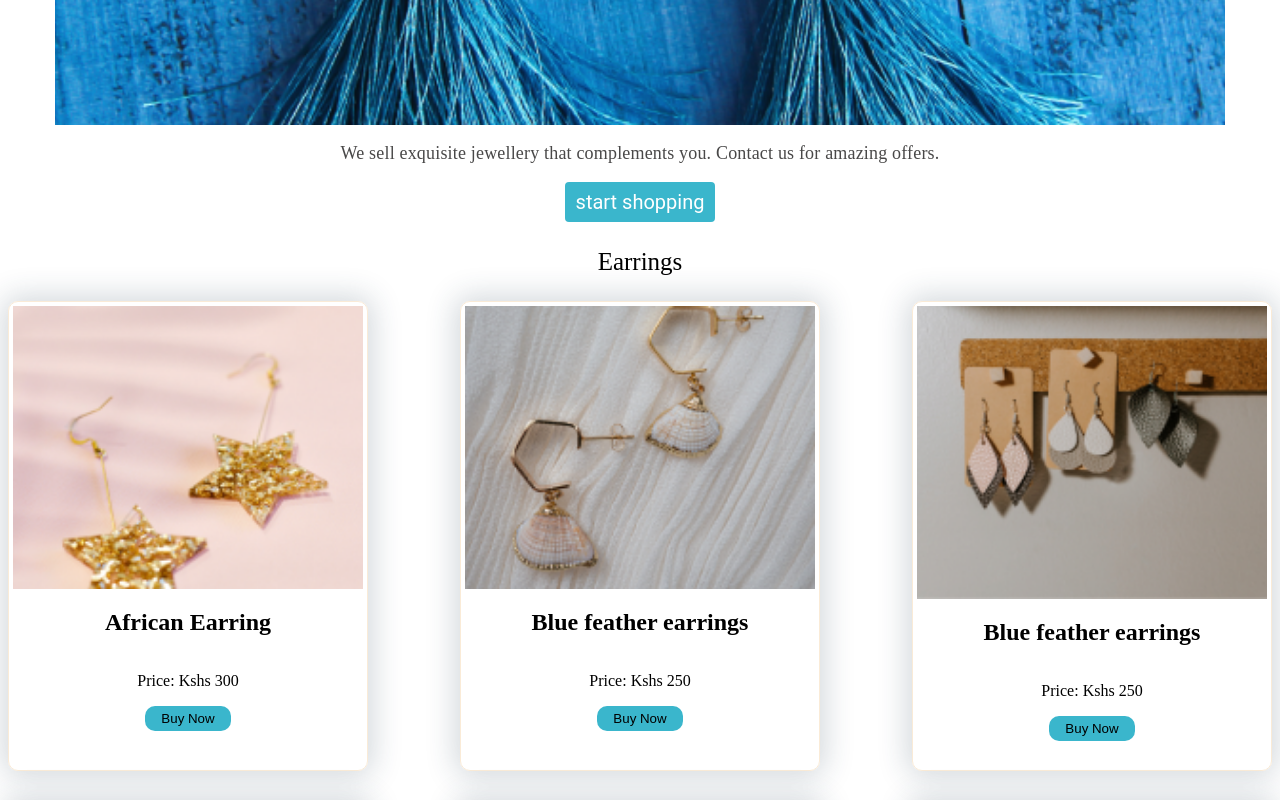
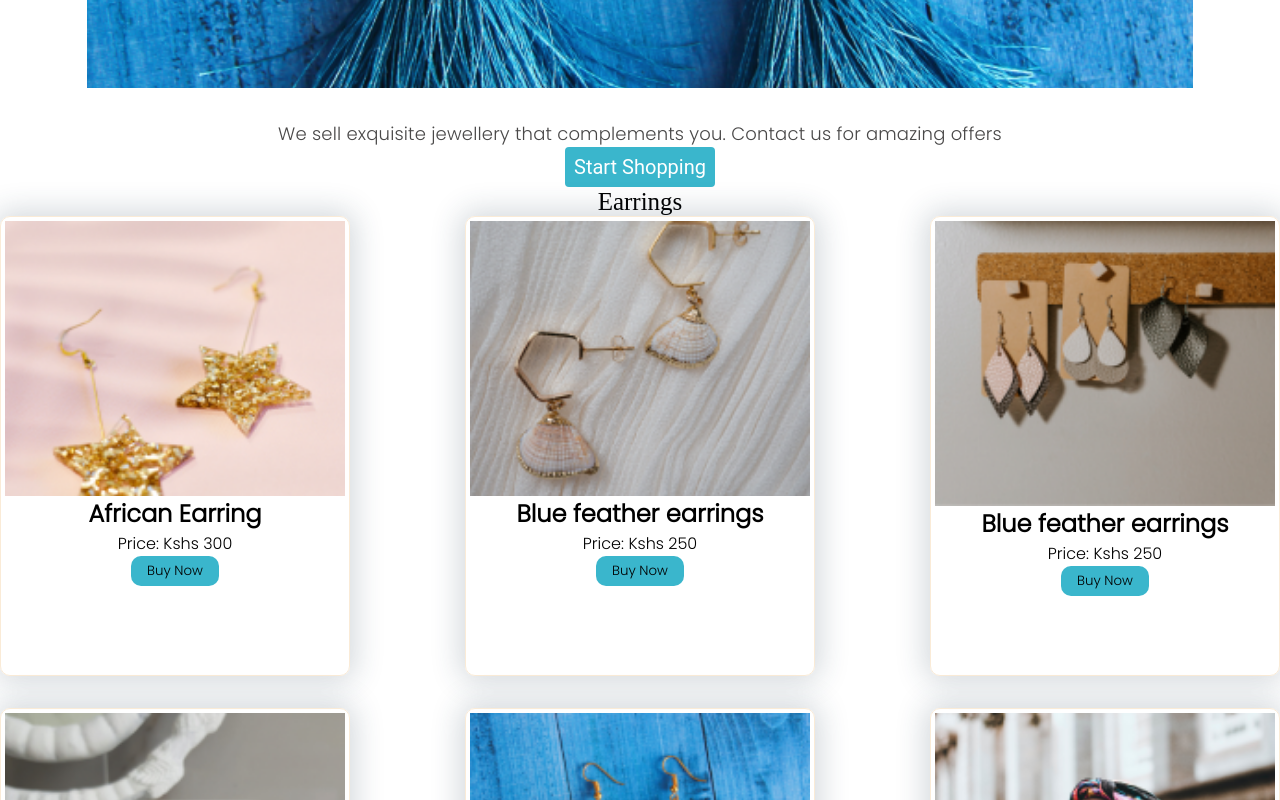
Before and after one commit to iroda95/jewellery, a React (Create React App) app: page / in a window 1280 px wide. Shown: the part 500-1300 px from the top of the page. Built offline with nearby package versions, Linux system fonts and the light colour scheme.

Commit message:
index.css

```diff
--- a/src/App.js
+++ b/src/App.js
@@ -3,10 +3,12 @@ import Home from "./pages/Home"
 import Contact from "./pages/Contact"
 import Products from "./components/Product"
 
+import Navbar from "./components/Navbar"
 function App() {
   return (
     <>
       <BrowserRouter>
+      <Navbar />
         <Routes>
 
           <Route path="/" element={<Home />} />
--- a/src/components/Navbar.jsx
+++ b/src/components/Navbar.jsx
@@ -8,7 +8,7 @@ const Nav = styled("nav")`
   display: flex;
   justify-content: space-between;
   align-items: center;
-  padding: 20px 0;
+  padding: 20px 30px;
 `
 
 const Form = styled("form")`
--- a/src/components/Product.jsx
+++ b/src/components/Product.jsx
@@ -1,5 +1,5 @@
 import React from "react"
-import { data, neckleces, bracelets,  } from "./data"
+import { data, neckleces, bracelets } from "./data"
 import styled from "styled-components"
 
 const Text = styled("h2")`
@@ -76,9 +76,13 @@ const Card = styled("div")`
   display: flex;
   flex-direction: column;
   align-items: center;
+  transition: all .5s;
   -webkit-box-shadow: 0px 0px 30px 5px rgba(34, 60, 80, 0.2);
   -moz-box-shadow: 0px 0px 30px 5px rgba(34, 60, 80, 0.2);
   box-shadow: 0px 0px 30px 5px rgba(34, 60, 80, 0.2);
+  &:hover {
+    transform: scale(103%, 103%);
+  }
 `
 const Img = styled("img")`
   width: 100%;
@@ -97,11 +101,9 @@ const Products = () => {
   return (
     <section>
       <Block>
-        <Text>
-          We sell exquisite jewellery that complements you. Contact us for
-          amazing offers.
-        </Text>
-        <Button>start shopping</Button>
+        <Text>We sell exquisite jewellery that complements you.
+Contact us for amazing offers</Text>
+<Button>Start Shopping</Button>
         <Abc>Earrings</Abc>
       </Block>
 
@@ -139,9 +141,6 @@ const Products = () => {
           </Card>
         ))}
       </Box>
-
-
-
     </section>
   )
 }
--- /dev/null
+++ b/src/index.css
@@ -0,0 +1,8 @@
+@import url('https://fonts.googleapis.com/css2?family=Poppins:wght@200;300&display=swap');
+
+*{
+    margin: 0;
+    padding: 0;
+    box-sizing: border-box;
+    font-family: 'Poppins', sans-serif;
+}
--- a/src/index.js
+++ b/src/index.js
@@ -1,7 +1,7 @@
 import React from 'react';
 import ReactDOM from 'react-dom/client';
 import App from './App';
-
+import './index.css'
 const root = ReactDOM.createRoot(document.getElementById('root'));
 root.render(
   <React.StrictMode>
--- a/src/pages/Home.jsx
+++ b/src/pages/Home.jsx
@@ -7,7 +7,6 @@ import Footer from "../components/Footer"
 const Home = () => {
   return (
     <div>
-      <Navbar />
       <Banner />
       <Products />
       <Footer />
```
